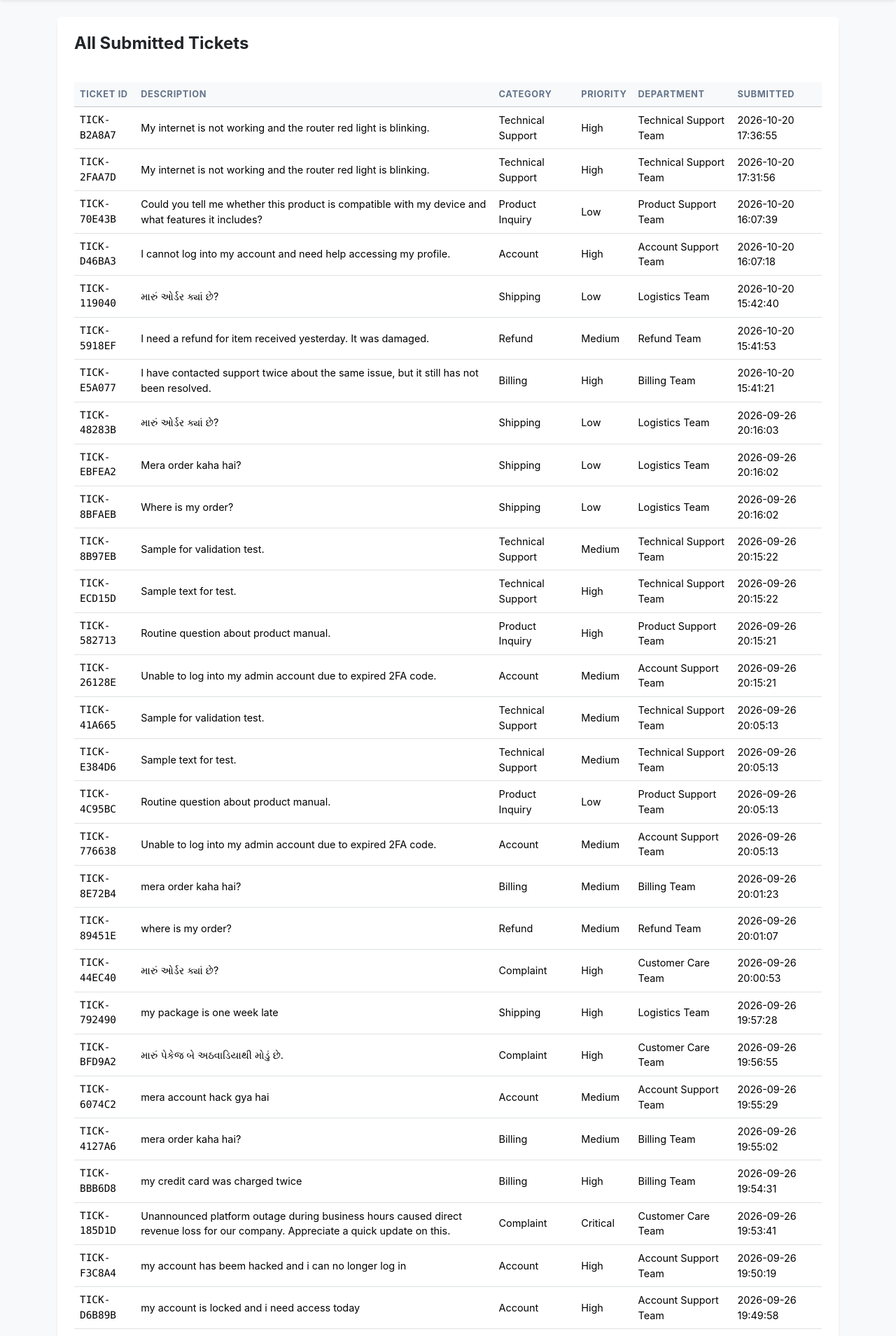
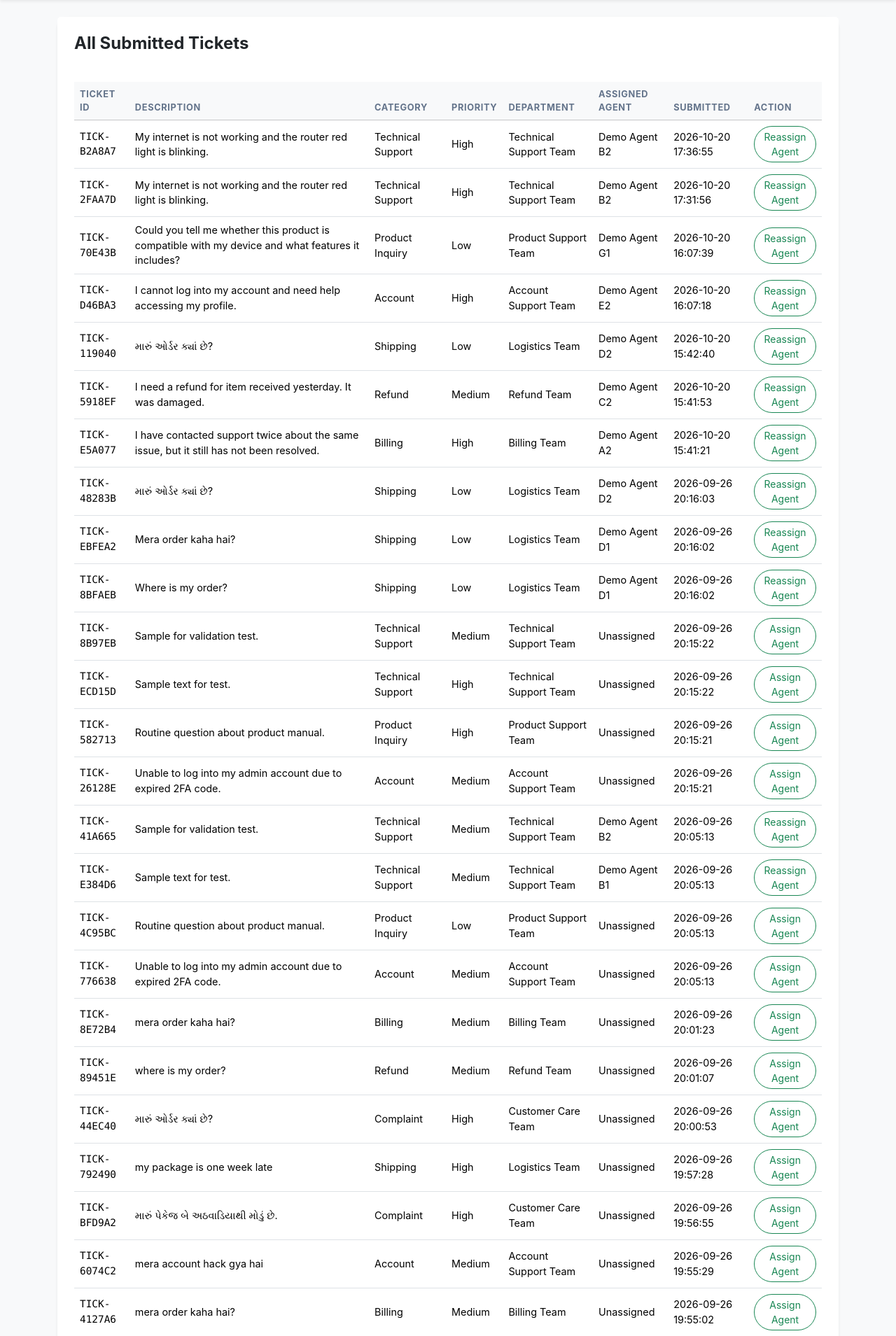
Before and after one commit to Pranjal-1307/customer-support-ticket-routing, a Flask app: page /admin/tickets in a window 1280 px wide. Shown: the part 56-1965 px from the top of the page at 70% size. Run offline with Flask 3, Linux system fonts and the light colour scheme; data comes from the database, SQL or seed files in the repository; both versions use the stored data as it was after the commit.

Commit message:
Add admin random agent assignment and reassignment

```diff
--- a/app/app.py
+++ b/app/app.py
@@ -20,11 +20,23 @@ from scripts.train_models import train_and_evaluate_models
 app = Flask(__name__)
 BASE_DIR = os.path.dirname(os.path.dirname(os.path.abspath(__file__)))
 DB_PATH = os.path.join(BASE_DIR, "tickets.db")
+DEMO_AGENTS = [
+    ("Demo Agent A1", "Billing Team"), ("Demo Agent A2", "Billing Team"),
+    ("Demo Agent B1", "Technical Support Team"), ("Demo Agent B2", "Technical Support Team"),
+    ("Demo Agent C1", "Refund Team"), ("Demo Agent C2", "Refund Team"),
+    ("Demo Agent D1", "Logistics Team"), ("Demo Agent D2", "Logistics Team"),
+    ("Demo Agent E1", "Account Support Team"), ("Demo Agent E2", "Account Support Team"),
+    ("Demo Agent F1", "Customer Care Team"), ("Demo Agent F2", "Customer Care Team"),
+    ("Demo Agent G1", "Product Support Team"), ("Demo Agent G2", "Product Support Team"),
+    ("Demo Agent H1", "Retention Team"), ("Demo Agent H2", "Retention Team"),
+    ("Demo Agent I1", "General Support Team"), ("Demo Agent I2", "General Support Team"),
+]
 
 
 def get_db_connection():
     conn = sqlite3.connect(DB_PATH)
     conn.row_factory = sqlite3.Row
+    conn.execute("PRAGMA foreign_keys = ON")
     return conn
 
 
@@ -32,6 +44,15 @@ def init_db():
     """Initializes SQLite database tables and populates initial sample data if empty."""
     conn = get_db_connection()
     cursor = conn.cursor()
+    cursor.execute("""
+        CREATE TABLE IF NOT EXISTS agents (
+            id INTEGER PRIMARY KEY AUTOINCREMENT,
+            name TEXT NOT NULL,
+            department TEXT NOT NULL,
+            is_active INTEGER NOT NULL DEFAULT 1,
+            UNIQUE(name, department)
+        )
+    """)
     cursor.execute("""
         CREATE TABLE IF NOT EXISTS tickets (
             id INTEGER PRIMARY KEY AUTOINCREMENT,
@@ -44,7 +65,8 @@ def init_db():
             category_confidence REAL,
             priority_confidence REAL,
             status TEXT DEFAULT 'Open',
-            created_at TIMESTAMP DEFAULT CURRENT_TIMESTAMP
+            created_at TIMESTAMP DEFAULT CURRENT_TIMESTAMP,
+            assigned_agent_id INTEGER REFERENCES agents(id) ON DELETE SET NULL
         )
     """)
     cursor.execute("""
@@ -71,6 +93,15 @@ def init_db():
         cursor.execute("ALTER TABLE tickets ADD COLUMN category_confidence REAL")
     if "priority_confidence" not in existing_cols:
         cursor.execute("ALTER TABLE tickets ADD COLUMN priority_confidence REAL")
+    if "assigned_agent_id" not in existing_cols:
+        cursor.execute(
+            "ALTER TABLE tickets ADD COLUMN assigned_agent_id INTEGER "
+            "REFERENCES agents(id) ON DELETE SET NULL"
+        )
+    cursor.executemany(
+        "INSERT OR IGNORE INTO agents (name, department, is_active) VALUES (?, ?, 1)",
+        DEMO_AGENTS,
+    )
     conn.commit()
 
     # Pre-populate database with dataset sample if database is newly created
@@ -120,8 +151,10 @@ def view_all_tickets():
     conn = get_db_connection()
     try:
         tickets = conn.execute(
-            "SELECT ticket_id, ticket_text, category, priority, department, created_at "
-            "FROM tickets ORDER BY created_at DESC, id DESC"
+            "SELECT t.ticket_id, t.ticket_text, t.category, t.priority, t.department, "
+            "t.created_at, COALESCE(a.name, 'Unassigned') AS assigned_agent "
+            "FROM tickets AS t LEFT JOIN agents AS a ON a.id = t.assigned_agent_id "
+            "ORDER BY t.created_at DESC, t.id DESC"
         ).fetchall()
     finally:
         conn.close()
@@ -165,26 +198,38 @@ def submit_ticket():
     cat_conf = pred.get('category_confidence', pred.get('confidence', 0.0))
     pri_conf = pred.get('priority_confidence', 0.0)
 
-    # Save to SQLite Database
+    # Select and save the assignment with the ticket in one transaction.
     conn = get_db_connection()
-    cursor = conn.cursor()
-    cursor.execute("""
-        INSERT INTO tickets (ticket_id, ticket_text, category, priority, department, confidence, category_confidence, priority_confidence, status, created_at)
-        VALUES (?, ?, ?, ?, ?, ?, ?, ?, ?, ?)
-    """, (
-        ticket_id,
-        ticket_text,
-        pred['category'],
-        pred['priority'],
-        pred['department'],
-        cat_conf,
-        cat_conf,
-        pri_conf,
-        'Open',
-        created_at
-    ))
-    conn.commit()
-    conn.close()
+    try:
+        cursor = conn.cursor()
+        agent = cursor.execute(
+            "SELECT id, name FROM agents WHERE department = ? AND is_active = 1 "
+            "ORDER BY RANDOM() LIMIT 1",
+            (pred['department'],),
+        ).fetchone()
+        cursor.execute("""
+            INSERT INTO tickets (ticket_id, ticket_text, category, priority, department, confidence, category_confidence, priority_confidence, status, created_at, assigned_agent_id)
+            VALUES (?, ?, ?, ?, ?, ?, ?, ?, ?, ?, ?)
+        """, (
+            ticket_id,
+            ticket_text,
+            pred['category'],
+            pred['priority'],
+            pred['department'],
+            cat_conf,
+            cat_conf,
+            pri_conf,
+            'Open',
+            created_at,
+            agent['id'] if agent else None,
+        ))
+        conn.commit()
+    except sqlite3.Error:
+        conn.rollback()
+        app.logger.exception("Database error while saving ticket %s", ticket_id)
+        return jsonify({"status": "error", "message": "The ticket could not be saved. Please try again."}), 500
+    finally:
+        conn.close()
 
     return jsonify({
         "status": "success",
@@ -195,6 +240,7 @@ def submit_ticket():
         "priority": pred['priority'],
         "priority_confidence": pri_conf,
         "department": pred['department'],
+        "assigned_agent": agent['name'] if agent else "Unassigned",
         "confidence": cat_conf,
         "created_at": created_at,
         "ticket_status": "Open"
@@ -223,7 +269,12 @@ def admin_stats():
     department_counts = {row['department']: row['count'] for row in cursor.fetchall()}
 
     # Recent tickets
-    cursor.execute("SELECT * FROM tickets ORDER BY id DESC LIMIT 10")
+    cursor.execute("""
+        SELECT t.*, COALESCE(a.name, 'Unassigned') AS assigned_agent
+        FROM tickets AS t
+        LEFT JOIN agents AS a ON a.id = t.assigned_agent_id
+        ORDER BY t.id DESC LIMIT 10
+    """)
     recent_rows = cursor.fetchall()
     recent_tickets = [dict(r) for r in recent_rows]
 
@@ -288,6 +339,74 @@ def delete_ticket(ticket_id):
             conn.rollback()
         app.logger.exception("Database error while deleting ticket %s", ticket_id)
         return jsonify({"status": "error", "message": "The ticket could not be deleted. Please try again."}), 500
+    finally:
+        if conn:
+            conn.close()
+
+
+@app.route('/api/admin/tickets/<ticket_id>/assign', methods=['POST'])
+def assign_ticket_agent(ticket_id):
+    conn = None
+    try:
+        conn = get_db_connection()
+        conn.execute("BEGIN IMMEDIATE")
+        cursor = conn.cursor()
+        ticket = cursor.execute(
+            "SELECT id, department, assigned_agent_id FROM tickets WHERE ticket_id = ?",
+            (ticket_id,),
+        ).fetchone()
+        if not ticket:
+            conn.rollback()
+            return jsonify({"status": "error", "message": f"Ticket '{ticket_id}' was not found."}), 404
+
+        agents = cursor.execute(
+            "SELECT id, name FROM agents WHERE department = ? AND is_active = 1",
+            (ticket['department'],),
+        ).fetchall()
+        if not agents:
+            conn.rollback()
+            return jsonify({
+                "status": "error",
+                "message": f"No active agents are available for department '{ticket['department']}'. The ticket was not changed.",
+            }), 409
+
+        other_agents = [agent for agent in agents if agent['id'] != ticket['assigned_agent_id']]
+        if ticket['assigned_agent_id'] is not None and not other_agents:
+            conn.rollback()
+            return jsonify({
+                "status": "error",
+                "message": f"Ticket '{ticket_id}' is already assigned to the only active agent in '{ticket['department']}' and cannot be reassigned.",
+            }), 409
+
+        eligible_agents = other_agents or agents
+        agent = cursor.execute(
+            "SELECT id, name FROM agents WHERE id IN ("
+            + ",".join("?" for _ in eligible_agents)
+            + ") ORDER BY RANDOM() LIMIT 1",
+            tuple(item['id'] for item in eligible_agents),
+        ).fetchone()
+        if not agent:
+            conn.rollback()
+            return jsonify({"status": "error", "message": "No eligible active agent could be selected. The ticket was not changed."}), 409
+
+        cursor.execute(
+            "UPDATE tickets SET assigned_agent_id = ? WHERE id = ?",
+            (agent['id'], ticket['id']),
+        )
+        conn.commit()
+        return jsonify({
+            "status": "success",
+            "ticket_id": ticket_id,
+            "department": ticket['department'],
+            "assigned_agent_id": agent['id'],
+            "assigned_agent": agent['name'],
+            "message": f"Ticket '{ticket_id}' assigned to {agent['name']}.",
+        })
+    except sqlite3.Error:
+        if conn:
+            conn.rollback()
+        app.logger.exception("Database error while assigning ticket %s", ticket_id)
+        return jsonify({"status": "error", "message": "The ticket could not be assigned. Please try again."}), 500
     finally:
         if conn:
             conn.close()
--- a/app/static/script.js
+++ b/app/static/script.js
@@ -19,6 +19,11 @@ document.addEventListener('DOMContentLoaded', () => {
                 ticketText.value = promptText;
             }
         });
+    });
+
+    document.addEventListener('click', (event) => {
+        const assignButton = event.target.closest('.assign-agent-btn');
+        if (assignButton) assignTicketAgent(assignButton);
     });
 
     // Form Submit listener
@@ -63,6 +68,7 @@ async function handleTicketSubmit(event) {
             document.getElementById('resCategory').innerText = data.category;
             document.getElementById('resPriority').innerText = data.priority;
             document.getElementById('resDepartment').innerText = data.department;
+            document.getElementById('resAssignedAgent').innerText = data.assigned_agent || 'Unassigned';
             document.getElementById('ticketStatus').innerText = data.ticket_status || 'Open';
 
             const catConf = data.category_confidence !== undefined ? data.category_confidence : data.confidence;
@@ -272,7 +278,7 @@ function renderDepartmentChart(deptData) {
 function renderRecentTicketsTable(tickets) {
     const tbody = document.getElementById('recentTicketsBody');
     if (!tickets || tickets.length === 0) {
-        tbody.innerHTML = `<tr><td colspan="7" class="text-center text-muted">No tickets submitted yet.</td></tr>`;
+        tbody.innerHTML = `<tr><td colspan="8" class="text-center text-muted">No tickets submitted yet.</td></tr>`;
         return;
     }
 
@@ -281,16 +287,18 @@ function renderRecentTicketsTable(tickets) {
         const catConfStr = catConf !== undefined && catConf !== null ? `${catConf}%` : '--';
 
         const priBadgeClass = t.priority === 'Low' ? 'bg-success' : t.priority === 'Medium' ? 'bg-warning text-dark' : t.priority === 'High' ? 'bg-danger' : 'bg-dark';
+        const assignmentAction = t.assigned_agent && t.assigned_agent !== 'Unassigned' ? 'Reassign Agent' : 'Assign Agent';
 
         const escapedText = (t.ticket_text || '').replace(/"/g, '&quot;');
 
         return `
-            <tr>
+            <tr data-ticket-id="${t.ticket_id}">
                 <td class="font-monospace fw-bold text-primary">${t.ticket_id}</td>
                 <td class="text-truncate" style="max-width: 200px;" title="${escapedText}">${t.ticket_text}</td>
                 <td><span class="badge bg-light text-dark border">${t.category}</span></td>
                 <td><span class="badge ${priBadgeClass}">${t.priority}</span></td>
                 <td class="fw-semibold">${t.department}</td>
+                <td class="assigned-agent">${t.assigned_agent || 'Unassigned'}</td>
                 <td><span class="fw-semibold text-primary">${catConfStr}</span></td>
                 <td>
                     <button class="btn btn-sm btn-outline-primary rounded-pill px-3" onclick="openFeedbackModal('${t.ticket_id}', '${escapedText}', '${t.priority}')">
@@ -299,10 +307,38 @@ function renderRecentTicketsTable(tickets) {
                     <button class="btn btn-sm btn-outline-danger rounded-pill px-3 ms-1" onclick="deleteTicket('${t.ticket_id}')">
                         <i class="fa-solid fa-trash me-1"></i>Delete
                     </button>
+                    <button type="button" class="btn btn-sm btn-outline-success rounded-pill px-2 ms-1 assign-agent-btn" data-ticket-id="${t.ticket_id}">${assignmentAction}</button>
                 </td>
             </tr>
         `;
     }).join('');
+}
+
+async function assignTicketAgent(button) {
+    const ticketId = button.dataset.ticketId;
+    const previousLabel = button.innerText;
+    button.disabled = true;
+    button.innerText = 'Assigning...';
+
+    try {
+        const response = await fetch(`/api/admin/tickets/${encodeURIComponent(ticketId)}/assign`, { method: 'POST' });
+        const data = await response.json();
+        if (!response.ok || data.status !== 'success') {
+            alert(data.message || `Could not assign an agent to ticket ${ticketId}.`);
+            button.innerText = previousLabel;
+            return;
+        }
+
+        const row = button.closest('tr');
+        const agentCell = row && row.querySelector('.assigned-agent');
+        if (agentCell) agentCell.innerText = data.assigned_agent;
+        button.innerText = 'Reassign Agent';
+    } catch (err) {
+        alert(`Could not assign an agent to ticket ${ticketId}: ${err.message}`);
+        button.innerText = previousLabel;
+    } finally {
+        button.disabled = false;
+    }
 }
 
 async function deleteTicket(ticketId) {
--- a/app/templates/tickets.html
+++ b/app/templates/tickets.html
@@ -30,18 +30,26 @@
                                 <th>Category</th>
                                 <th>Priority</th>
                                 <th>Department</th>
+                                <th>Assigned Agent</th>
                                 <th>Submitted</th>
+                                <th>Action</th>
                             </tr>
                         </thead>
                         <tbody>
                             {% for ticket in tickets %}
-                            <tr>
+                            <tr data-ticket-id="{{ ticket.ticket_id }}">
                                 <td class="font-monospace">{{ ticket.ticket_id }}</td>
                                 <td>{{ ticket.ticket_text }}</td>
                                 <td>{{ ticket.category }}</td>
                                 <td>{{ ticket.priority }}</td>
                                 <td>{{ ticket.department }}</td>
+                                <td class="assigned-agent">{{ ticket.assigned_agent }}</td>
                                 <td>{{ ticket.created_at or '—' }}</td>
+                                <td>
+                                    <button type="button" class="btn btn-sm btn-outline-success rounded-pill assign-agent-btn" data-ticket-id="{{ ticket.ticket_id }}">
+                                        {{ 'Reassign Agent' if ticket.assigned_agent != 'Unassigned' else 'Assign Agent' }}
+                                    </button>
+                                </td>
                             </tr>
                             {% endfor %}
                         </tbody>
@@ -53,5 +61,6 @@
             </div>
         </div>
     </main>
+    <script src="{{ url_for('static', filename='script.js') }}"></script>
 </body>
 </html>
```
Also changed, not shown: app/templates/index.html (+8 -1 lines), tests/test_ticket_validation.py (+85 -0 lines), tickets.db.
